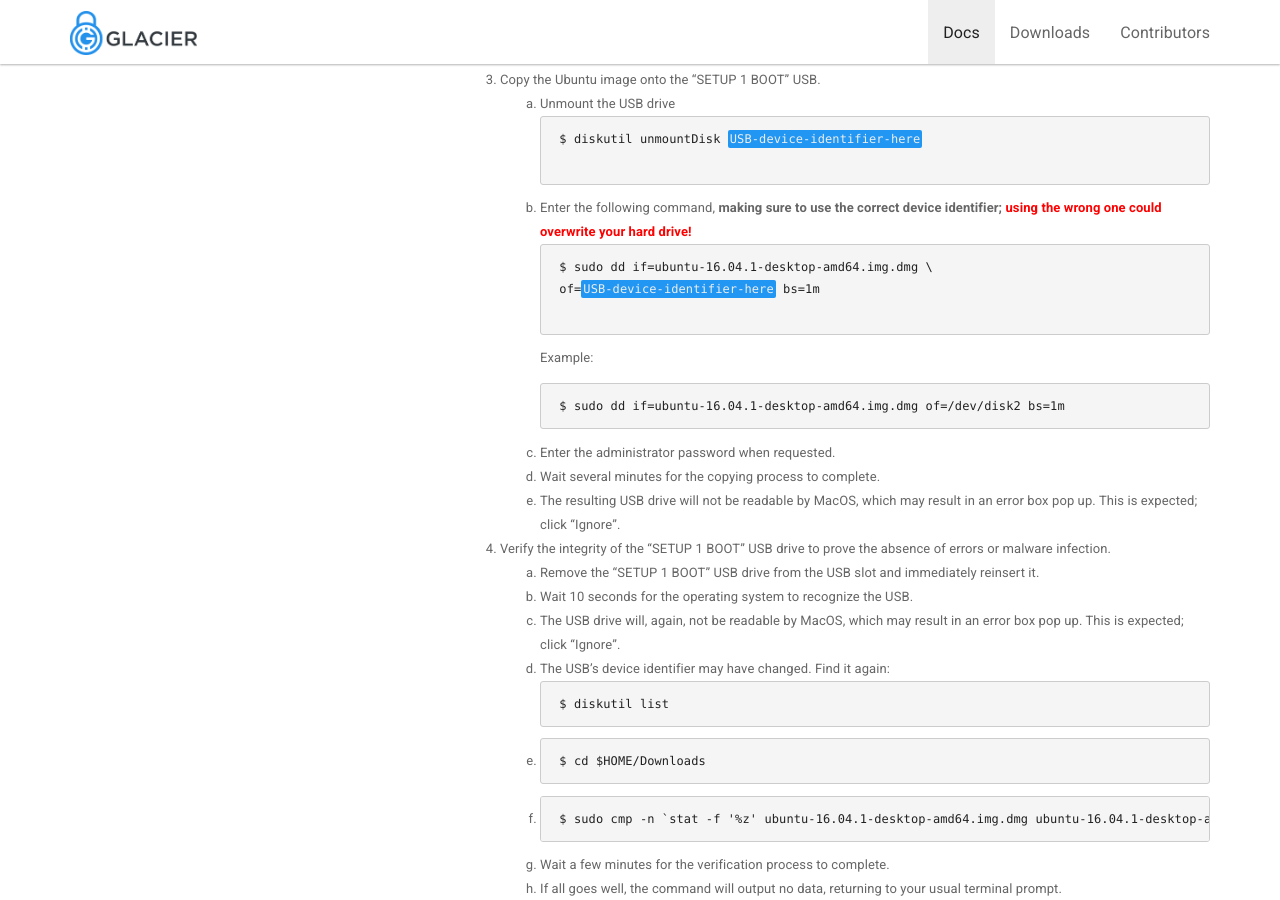
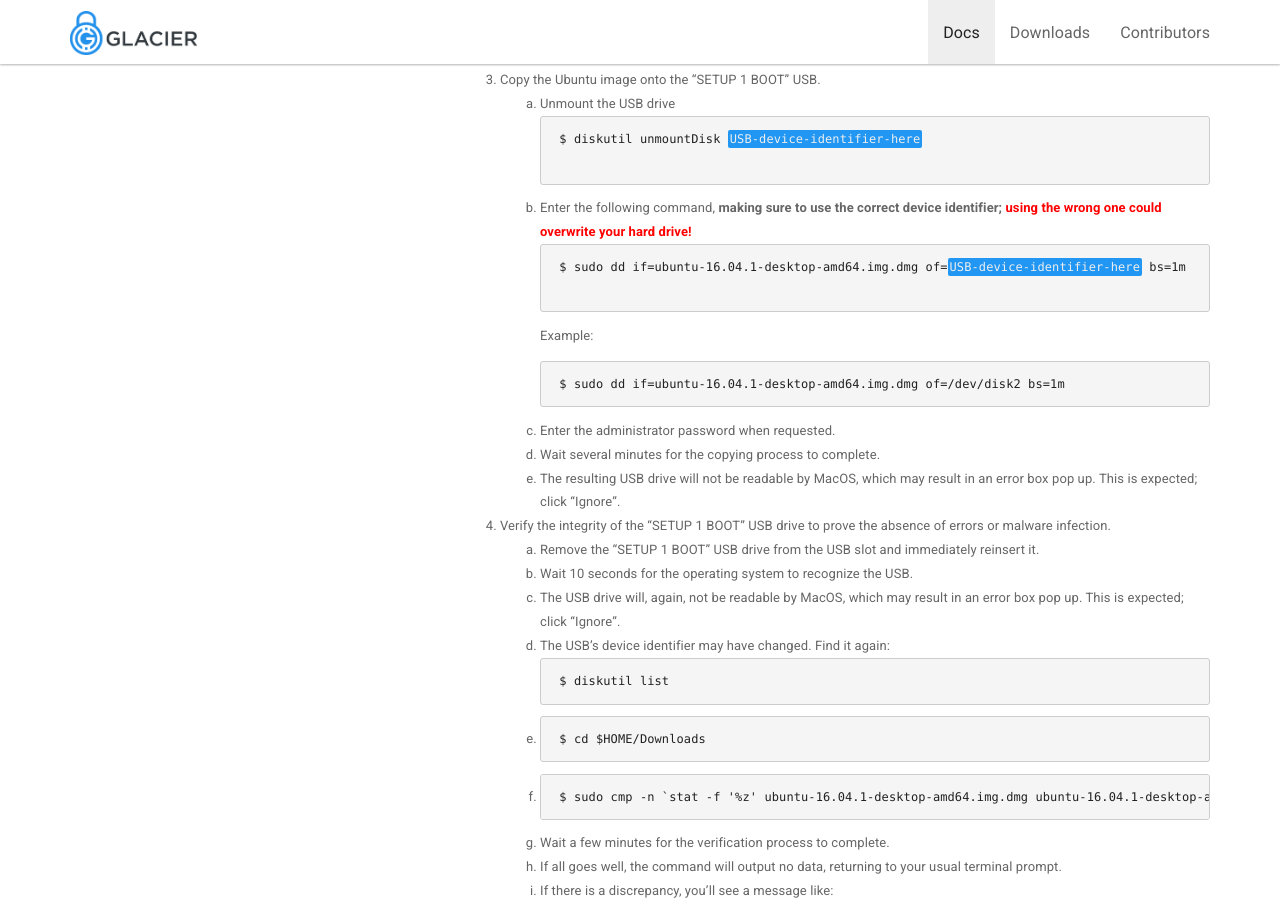
Before and after one commit to GlacierProtocol/glacierprotocol.github.io, a Jekyll site: the page built from _docs/setup/create-boot-usb.md, in a window 1280 px wide and 900 px high, scrolled down 2743 px. Built offline with Jekyll 4.4.1, drawn with Linux system fonts in a browser that asks for light colours; nearby versions of some CDN libraries.

Commit message:
slash removed in case user is typing command instead of copy-pasting
code linebreaks have been explained-beginner may not know to drop "\"

````diff
--- a/_docs/setup/create-boot-usb.md
+++ b/_docs/setup/create-boot-usb.md
@@ -148,8 +148,7 @@ The program will take a few minutes to write the USB.
     device identifier; <span style="color: red;">using the wrong one could overwrite your hard
     drive!</span>**
         <pre>
-        $ sudo dd if=ubuntu-16.04.1-desktop-amd64.img.dmg \
-        of=<span class="primary">USB-device-identifier-here</span> bs=1m
+        $ sudo dd if=ubuntu-16.04.1-desktop-amd64.img.dmg of=<span class="primary">USB-device-identifier-here</span> bs=1m
         </pre>
         Example:
         ```
````
